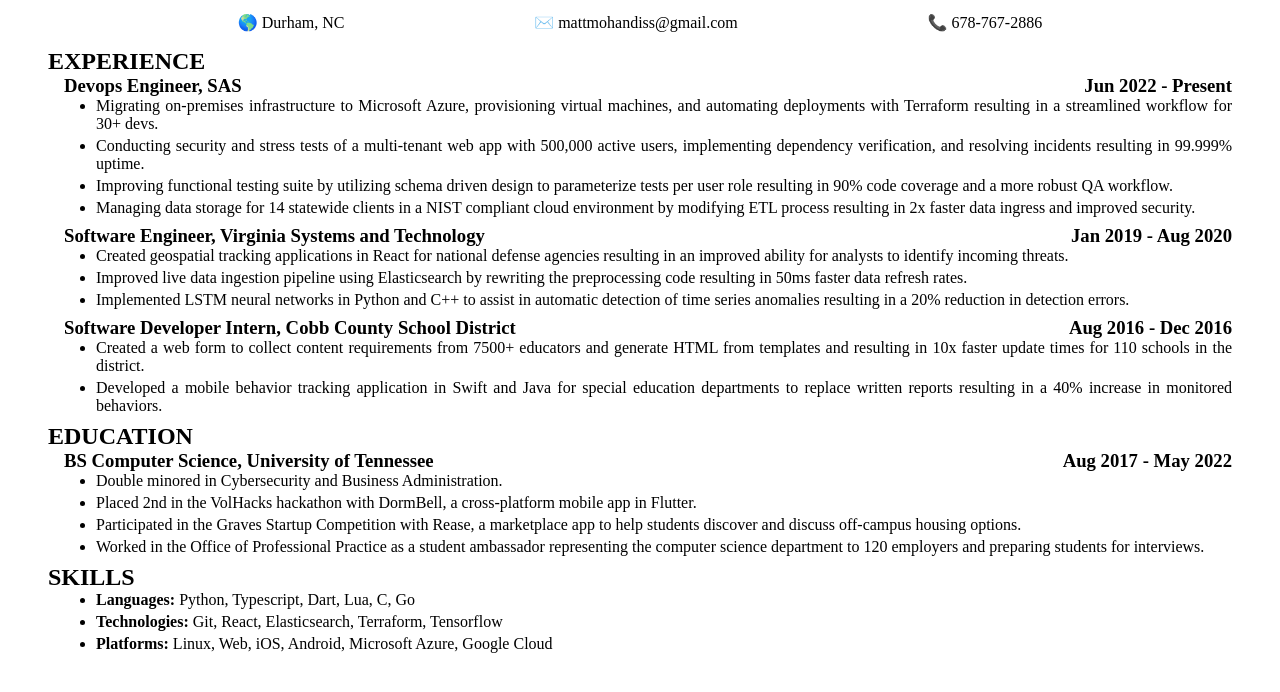
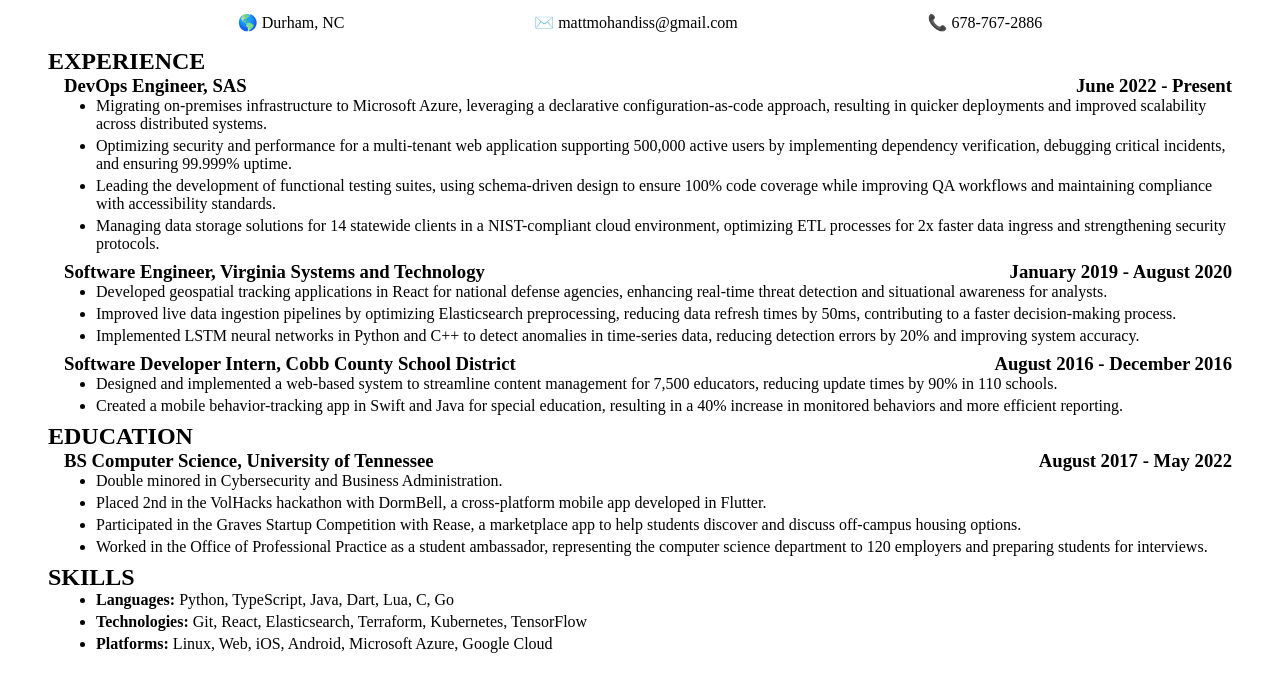
Before and after one commit to mattmohandiss/mattmohandiss, a plain HTML site: page resume/index.html in a window 1280 px wide. Shown: the part 88-780 px from the top of the page. Drawn offline with Linux system fonts and the light colour scheme.

Commit message:
Updated resume

```diff
--- a/resume/index.css
+++ b/resume/index.css
@@ -10,7 +10,7 @@ header {
 	margin: 0 0 1em 0;
 }
 
-header > div {
+header>div {
 	margin: 1em 0 0 0;
 	display: inline-flex;
 	justify-content: space-evenly;
@@ -47,9 +47,9 @@ ul {
 
 li {
 	margin: 0 0 0.25em 0;
-	text-align: justify;
+	text-align: left;
 }
 
 a {
-    all: unset;
+	all: unset;
 }
--- a/resume/index.html
+++ b/resume/index.html
@@ -1,135 +1,95 @@
 <!DOCTYPE html>
 <html lang="en">
+
 <head>
 	<meta charset="utf-8">
-		<meta name="viewport" content="width=device-width, initial-scale=1.0"/>
-		<link rel="stylesheet" href="index.css"/>
-		<meta name="author" content="Matt Mohandiss"/>
+	<meta name="viewport" content="width=device-width, initial-scale=1.0">
+	<link rel="stylesheet" href="index.css">
+	<meta name="author" content="Matt Mohandiss">
 	<title> Matt Mohandiss Resume </title>
 </head>
+
 <body>
 	<header>
 		<h1> Matt Mohandiss </h1>
 		<div>
-
-
 			<span>🌎 Durham, NC</span>
-
-
-
 			<span>✉️ mattmohandiss@gmail.com</span>
-
-
-
 			<span>📞 678-767-2886</span>
-
-
 		</div>
 	</header>
 	<main>
-
 		<section>
-					<h2> EXPERIENCE </h2>
-
+			<h2>EXPERIENCE</h2>
 			<article>
-
-								<h3>
-									<span> Devops Engineer, SAS </span>
-									<span> Jun 2022 - Present </span>
-								</h3>
-
+				<h3><span>DevOps Engineer, SAS</span><span> June 2022 - Present</span></h3>
 				<ul>
-
-									<li> Migrating on-premises infrastructure to Microsoft Azure, provisioning virtual machines, and automating deployments with Terraform resulting in a streamlined workflow for 30+ devs. </li>
-
-									<li> Conducting security and stress tests of a multi-tenant web app with 500,000 active users, implementing dependency verification, and resolving incidents resulting in 99.999% uptime. </li>
-
-									<li> Improving functional testing suite by utilizing schema driven design to parameterize tests per user role resulting in 90% code coverage and a more robust QA workflow. </li>
-
-									<li> Managing data storage for 14 statewide clients in a NIST compliant cloud environment by modifying ETL process resulting in 2x faster data ingress and improved security. </li>
-
+					<li>Migrating on-premises infrastructure to Microsoft Azure, leveraging a declarative
+						configuration-as-code approach, resulting in quicker deployments and improved scalability across
+						distributed systems.</li>
+					<li>Optimizing security and performance for a multi-tenant web application supporting 500,000 active
+						users by implementing dependency verification, debugging critical incidents, and ensuring
+						99.999% uptime.</li>
+					<li>Leading the development of functional testing suites, using schema-driven design to ensure 100%
+						code coverage while improving QA workflows and maintaining compliance with accessibility
+						standards.</li>
+					<li>Managing data storage solutions for 14 statewide clients in a NIST-compliant cloud environment,
+						optimizing ETL processes for 2x faster data ingress and strengthening security protocols.</li>
 				</ul>
 			</article>
 
 			<article>
-
-								<h3>
-									<span> Software Engineer, Virginia Systems and Technology </span>
-									<span> Jan 2019 - Aug 2020 </span>
-								</h3>
-
+				<h3><span>Software Engineer, Virginia Systems and Technology</span><span> January 2019 - August
+						2020</span></h3>
 				<ul>
-
-									<li> Created geospatial tracking applications in React for national defense agencies resulting in an improved ability for analysts to identify incoming threats. </li>
-
-									<li> Improved live data ingestion pipeline using Elasticsearch by rewriting the preprocessing code resulting in 50ms faster data refresh rates. </li>
-
-									<li> Implemented LSTM neural networks in Python and C&#43;&#43; to assist in automatic detection of time series anomalies resulting in a 20% reduction in detection errors. </li>
-
+					<li>Developed geospatial tracking applications in React for national defense agencies, enhancing
+						real-time threat detection and situational awareness for analysts.</li>
+					<li>Improved live data ingestion pipelines by optimizing Elasticsearch preprocessing, reducing data
+						refresh times by 50ms, contributing to a faster decision-making process.</li>
+					<li>Implemented LSTM neural networks in Python and C++ to detect anomalies in time-series data,
+						reducing detection errors by 20% and improving system accuracy.</li>
 				</ul>
 			</article>
 
 			<article>
-
-								<h3>
-									<span> Software Developer Intern, Cobb County School District </span>
-									<span> Aug 2016 - Dec 2016 </span>
-								</h3>
-
+				<h3><span>Software Developer Intern, Cobb County School District</span><span> August 2016 - December
+						2016</span></h3>
 				<ul>
-
-									<li> Created a web form to collect content requirements from 7500+ educators and generate HTML from templates and resulting in 10x faster update times for 110 schools in the district. </li>
-
-									<li> Developed a mobile behavior tracking application in Swift and Java for special education departments to replace written reports resulting in a 40% increase in monitored behaviors. </li>
-
+					<li>Designed and implemented a web-based system to streamline content management for 7,500
+						educators, reducing update times by 90% in 110 schools.</li>
+					<li>Created a mobile behavior-tracking app in Swift and Java for special education, resulting in a
+						40% increase in monitored behaviors and more efficient reporting.</li>
 				</ul>
 			</article>
-
 		</section>
 
 		<section>
-					<h2> EDUCATION </h2>
-
+			<h2>EDUCATION</h2>
 			<article>
-
-								<h3>
-									<span> BS Computer Science, University of Tennessee </span>
-									<span> Aug 2017 - May 2022 </span>
-								</h3>
-
+				<h3><span>BS Computer Science, University of Tennessee</span><span> August 2017 - May 2022</span></h3>
 				<ul>
-
-									<li> Double minored in Cybersecurity and Business Administration. </li>
-
-									<li> Placed 2nd in the VolHacks hackathon with DormBell, a cross-platform mobile app in Flutter. </li>
-
-									<li> Participated in the Graves Startup Competition with Rease, a marketplace app to help students discover and discuss off-campus housing options. </li>
-
-									<li> Worked in the Office of Professional Practice as a student ambassador representing the computer science department to 120 employers and preparing students for interviews. </li>
-
+					<li>Double minored in Cybersecurity and Business Administration.</li>
+					<li>Placed 2nd in the VolHacks hackathon with DormBell, a cross-platform mobile app developed in
+						Flutter.</li>
+					<li>Participated in the Graves Startup Competition with Rease, a marketplace app to help students
+						discover and discuss off-campus housing options.</li>
+					<li>Worked in the Office of Professional Practice as a student ambassador, representing the computer
+						science department to 120 employers and preparing students for interviews.</li>
 				</ul>
 			</article>
-
 		</section>
 
 		<section>
-					<h2> SKILLS </h2>
-
+			<h2>SKILLS</h2>
 			<article>
-
 				<ul>
-
-									<li> <b> Languages:</b> Python, Typescript, Dart, Lua, C, Go </li>
-
-									<li> <b> Technologies:</b> Git, React, Elasticsearch, Terraform, Tensorflow </li>
-
-									<li> <b> Platforms:</b> Linux, Web, iOS, Android, Microsoft Azure, Google Cloud </li>
-
+					<li><b>Languages:</b> Python, TypeScript, Java, Dart, Lua, C, Go</li>
+					<li><b>Technologies:</b> Git, React, Elasticsearch, Terraform, Kubernetes, TensorFlow</li>
+					<li><b>Platforms:</b> Linux, Web, iOS, Android, Microsoft Azure, Google Cloud</li>
 				</ul>
 			</article>
-
 		</section>
-
 	</main>
 </body>
+
 </html>
```
Lines whose indentation alone changed are shown as unchanged.
